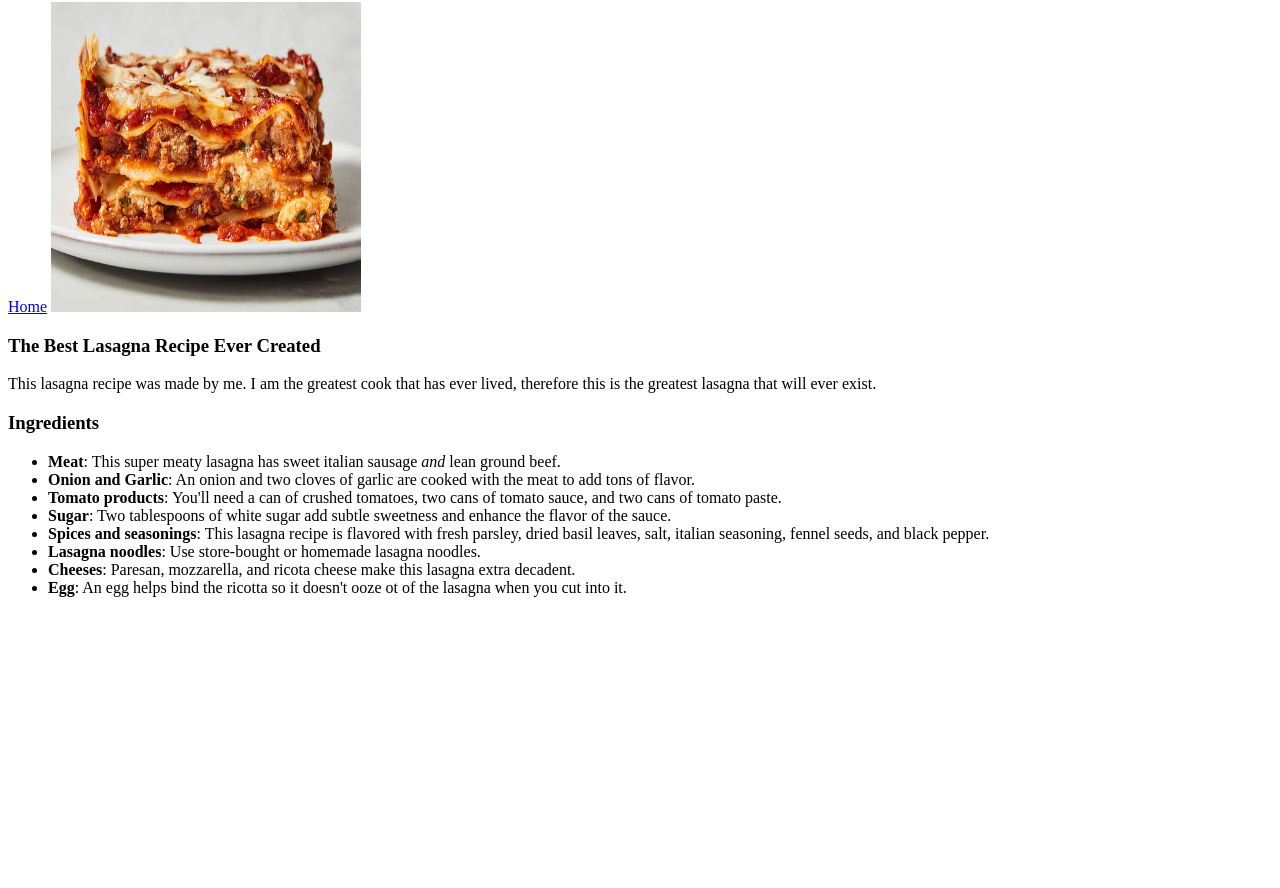
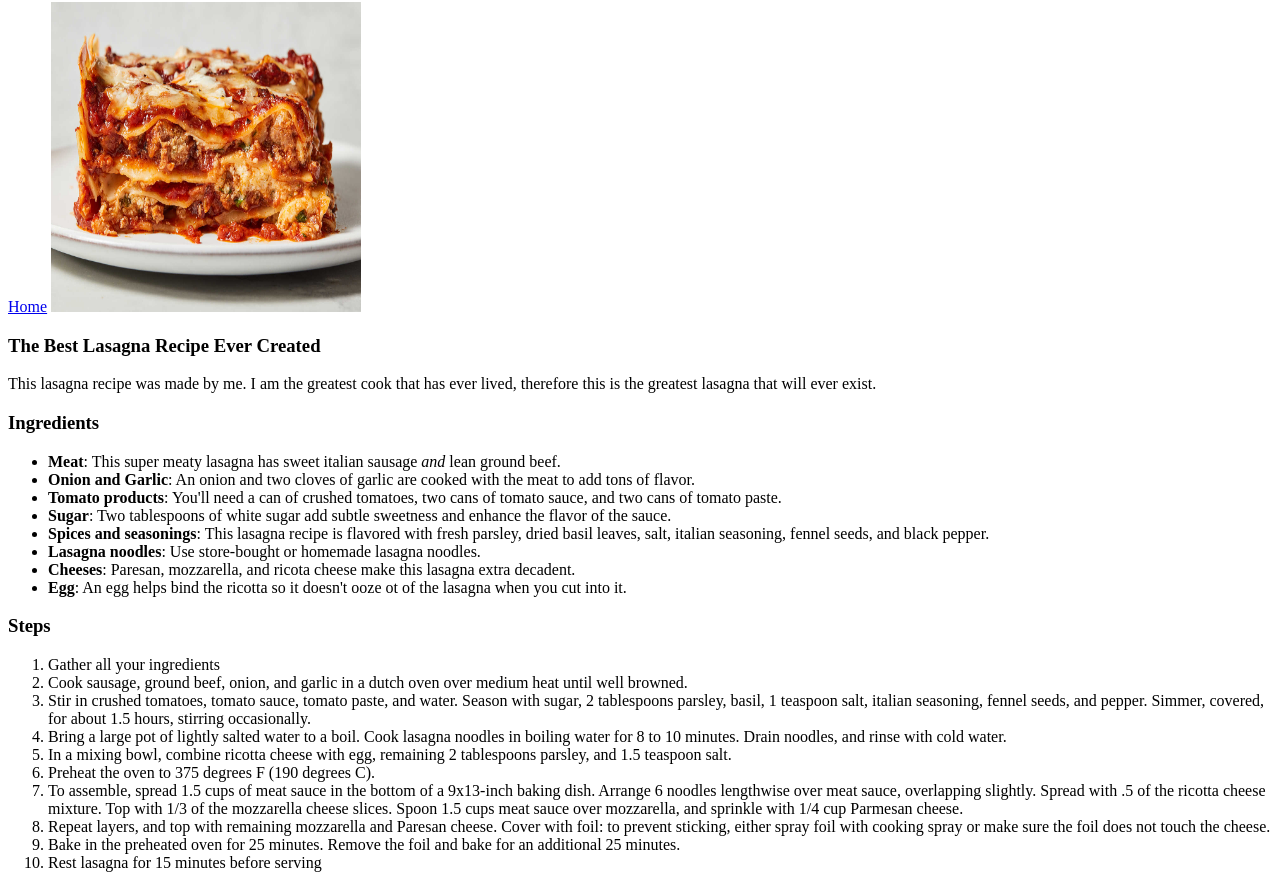
Before and after one commit to tcculb/odin-recipes, a plain HTML site: page recipes/lasagna.html in a window 1280 px wide. Shown: the part 78-966 px from the top of the page. Before the commit the page ends 800 px from the top, so only its background shows below. Drawn offline with Linux system fonts and the light colour scheme.

Commit message:
Finished lasagna recipe steps

```diff
--- a/recipes/lasagna.html
+++ b/recipes/lasagna.html
@@ -27,6 +27,19 @@
             <li><strong>Egg</strong>: An egg helps bind the ricotta so it doesn't ooze ot of the lasagna when you cut into it.</li>
             </strong></li>
         </ul>
+    <h3>Steps</h3>
+        <ol>
+            <li>Gather all your ingredients</li>
+            <li>Cook sausage, ground beef, onion, and garlic in a dutch oven over medium heat until well browned.</li>
+            <li>Stir in crushed tomatoes, tomato sauce, tomato paste, and water. Season with sugar, 2 tablespoons parsley, basil, 1 teaspoon salt, italian seasoning, fennel seeds, and pepper. Simmer, covered, for about 1.5 hours, stirring occasionally.</li>
+            <li>Bring a large pot of lightly salted water to a boil. Cook lasagna noodles in boiling water for 8 to 10 minutes. Drain noodles, and rinse with cold water.</li>
+            <li>In a mixing bowl, combine ricotta cheese with egg, remaining 2 tablespoons parsley, and 1.5 teaspoon salt.</li>
+            <li>Preheat the oven to 375 degrees F (190 degrees C).</li>
+            <li>To assemble, spread 1.5 cups of meat sauce in the bottom of a 9x13-inch baking dish. Arrange 6 noodles lengthwise over meat sauce, overlapping slightly. Spread with .5 of the ricotta cheese mixture. Top with 1/3 of the mozzarella cheese slices. Spoon 1.5 cups meat sauce over mozzarella, and sprinkle with 1/4 cup Parmesan cheese.</li>
+            <li>Repeat layers, and top with remaining mozzarella and Paresan cheese. Cover with foil: to prevent sticking, either spray foil with cooking spray or make sure the foil does not touch the cheese.</li>
+            <li>Bake in the preheated oven for 25 minutes. Remove the foil and bake for an additional 25 minutes.</li>
+            <li>Rest lasagna for 15 minutes before serving</li>
+        </ol>
 
 </body>
 </html>
```
